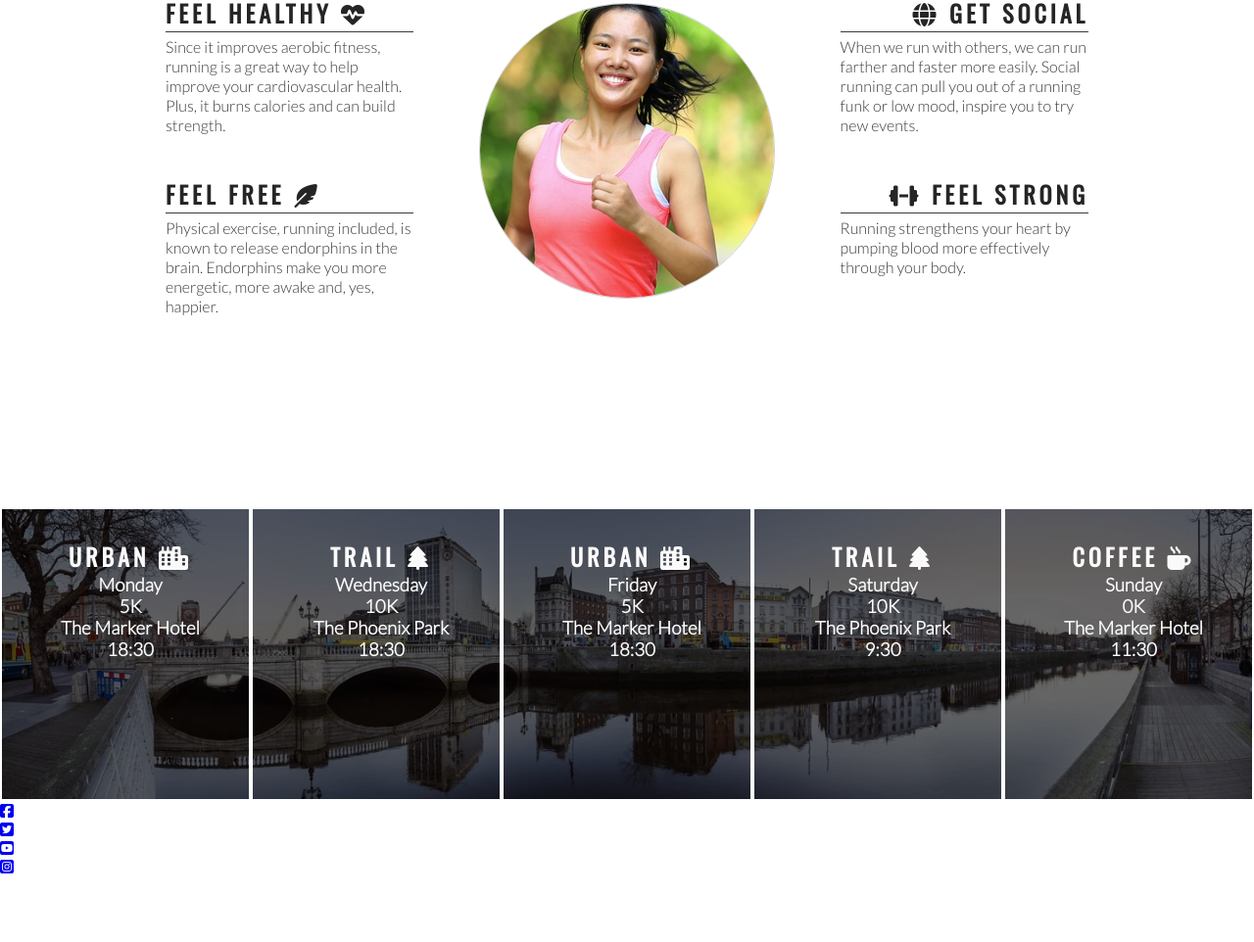
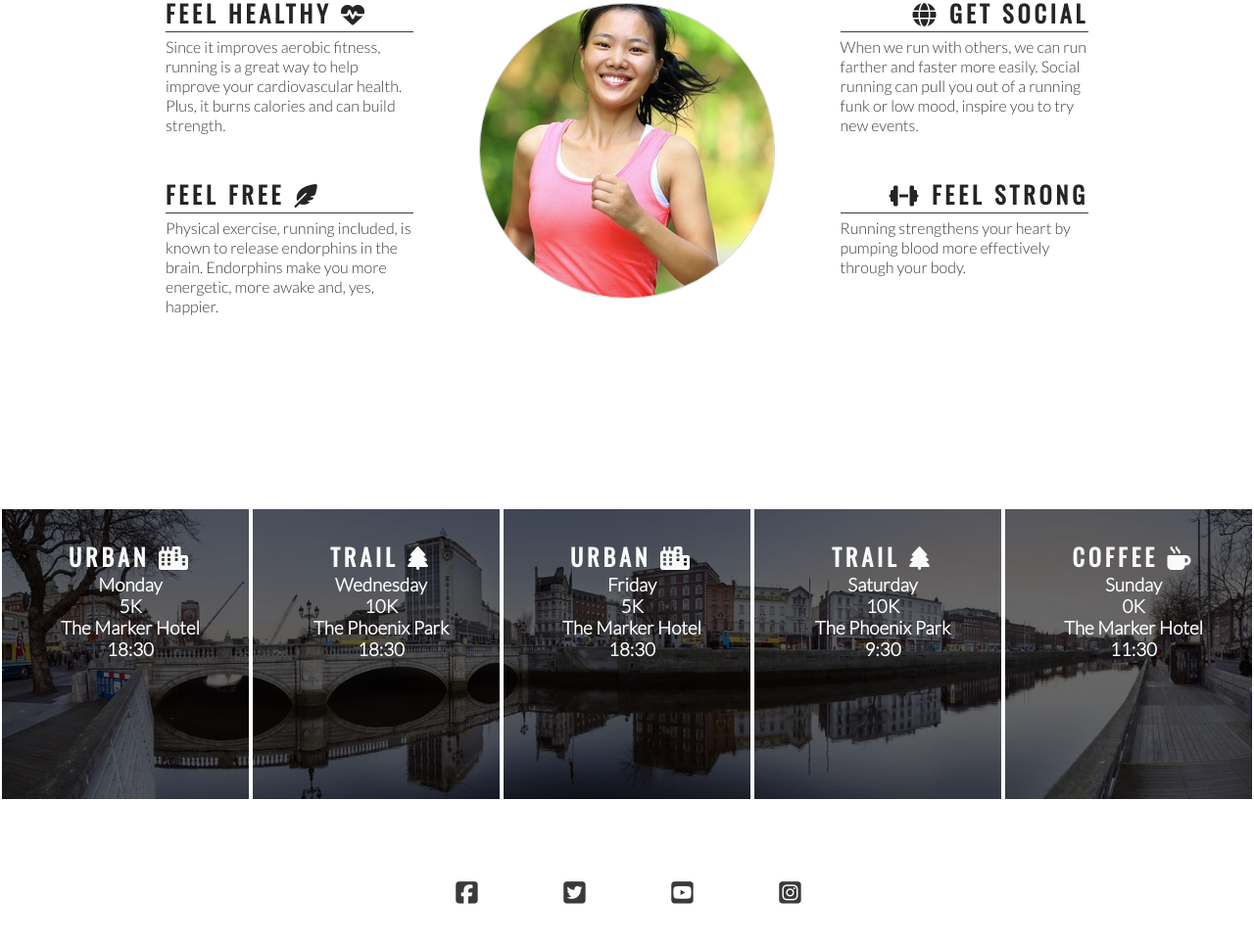
Before and after one commit to josipcodes/love-running, a plain HTML site: page index.html in a window 1280 px wide. Shown: the part 777-1739 px from the top of the page at 98% size. Before the commit the page ends 1671 px from the top, so only its background shows below. Drawn offline with nearby package versions, Linux system fonts and the light colour scheme.

Commit message:
Add style to footer social media icons with flexbox

```diff
--- a/assets/css/style.css
+++ b/assets/css/style.css
@@ -208,3 +208,29 @@ hr {
 #times h2 {
     color: #fafafa;
 }
+
+/* footer */
+
+footer {
+    height: 150px;
+    padding: 20px;
+}
+
+.social-networks {
+    display: flex;
+    justify-content: space-around;
+    align-content: center;
+    padding: 60px 400px;
+}
+
+.social-networks li {
+    list-style-type: none;
+}
+
+.social-networks i {
+    font-size: 160%;
+    margin: 1%;
+    padding: 5%;
+    color: #3a3a3a;
+
+}
--- a/index.html
+++ b/index.html
@@ -119,7 +119,7 @@
         </div>
     </section>
     <footer>
-        <ul>
+        <ul class="social-networks">
             <li>
                 <a href="https://facebook.com" target="_blank" rel="noopener" aria-label="Visit our Facebook page (opens in a new tab)"><i class="fa-brands fa-square-facebook"></i></a>
             </li>
```
